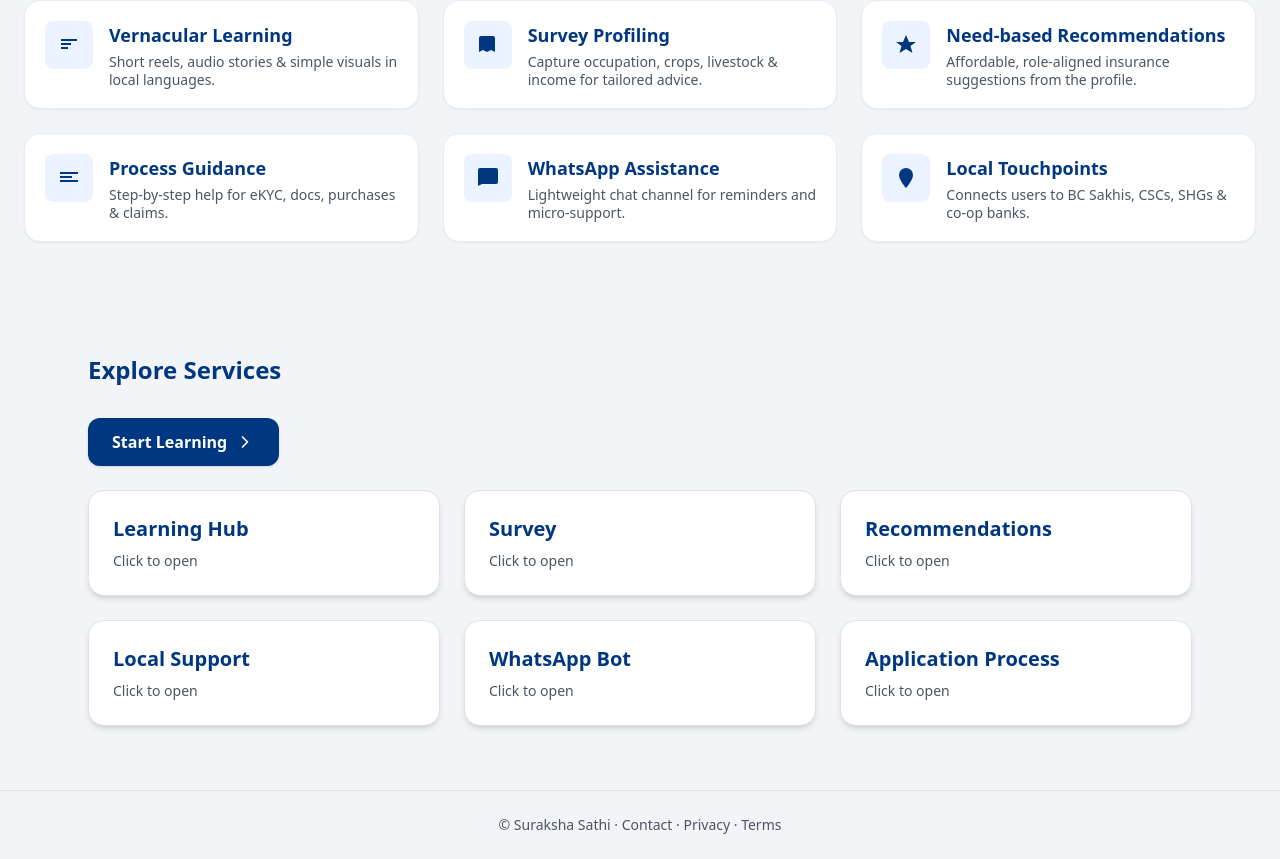
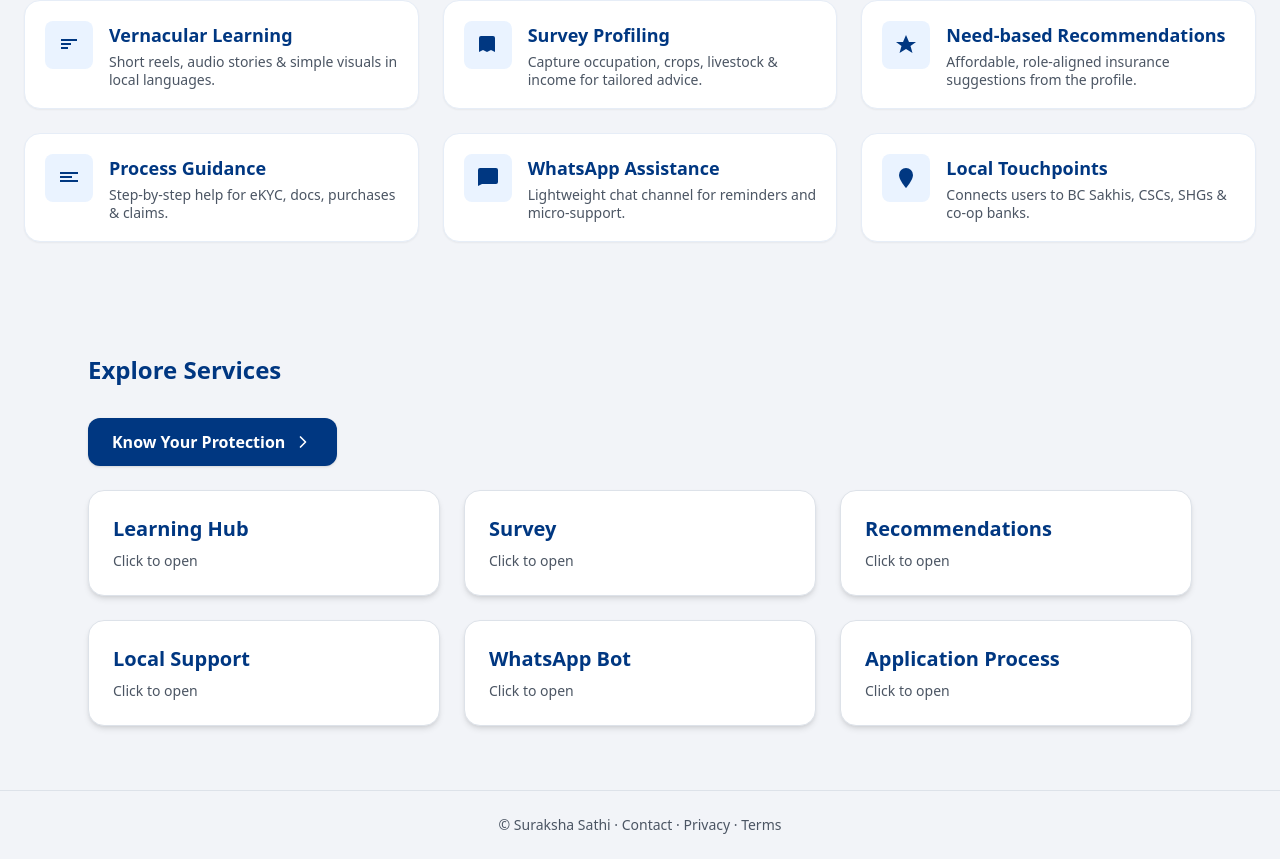
Before and after one commit to singh-aadya/Yatharth, a React (Vite) app: page / in a window 1280 px wide. Shown: the part 738-1597 px from the top of the page. Built offline with nearby package versions, Linux system fonts and the light colour scheme.

Commit message:
Know Your Protection

```diff
--- a/src/App.tsx
+++ b/src/App.tsx
@@ -17,6 +17,7 @@ import SavedItemsPage from "./pages/SavedItemsPage";
 import FAQPage from "./pages/FAQPage";
 import AboutPage from "./pages/AboutPage";
 import ErrorFallbackPage from "./pages/ErrorFallbackPage";
+import LearningPage from "./pages/LearningPage";
 
 export default function App() {
   return (
@@ -37,6 +38,8 @@ export default function App() {
           <Route path="/faq" element={<FAQPage />} />
           <Route path="/about" element={<AboutPage />} />
           <Route path="*" element={<ErrorFallbackPage />} />
+          <Route path="/Know" element={<LearningPage />} />
+
         </Routes>
       </Layout>
     </AppProvider>
--- a/src/components/ExploreLearningButton.tsx
+++ b/src/components/ExploreLearningButton.tsx
@@ -7,7 +7,7 @@ export default function ExploreLearningButton({ onClick }: { onClick: () => void
       onClick={onClick}
       className="w-full md:w-auto bg-[#003781] text-white px-6 py-3 rounded-xl font-semibold flex items-center gap-2 shadow hover:bg-[#002A5D] transition"
     >
-      Start Learning
+      Know Your Protection
       <ChevronRight size={20} />
     </button>
   );
--- a/src/pages/HomePage.tsx
+++ b/src/pages/HomePage.tsx
@@ -73,7 +73,7 @@ export default function HomePage() {
           Explore Services
         </h2>
         <div className="mt-4 mb-6">
-          <ExploreLearningButton onClick={() => onNavigate("learning")} />
+          <ExploreLearningButton onClick={() => onNavigate("know")} />
         </div>
 
 
```
